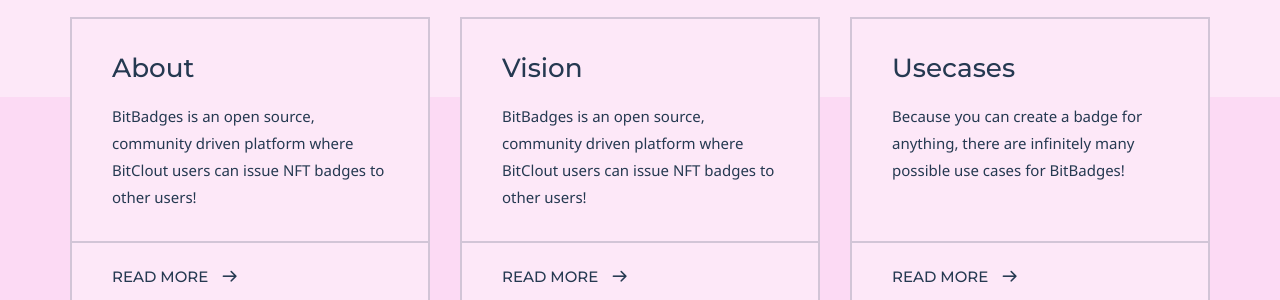
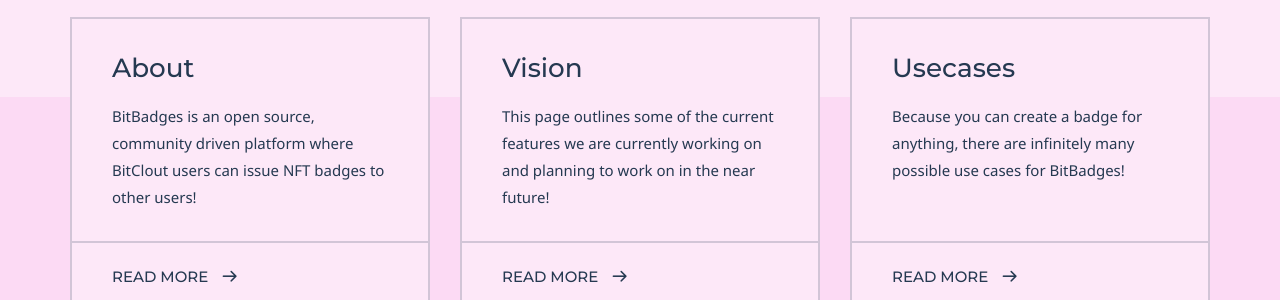
Before and after one commit to BitBadges/bitbadges.github.io, a Jekyll site: the page built from index.md, in a window 1280 px wide. Shown: the part 520-820 px from the top of the page. Built offline with Jekyll 4.4.1, drawn with Linux system fonts in a browser that asks for light colours; some web fonts are replaced.

Commit message:
Update index.md

```diff
--- a/index.md
+++ b/index.md
@@ -29,7 +29,7 @@ grid_navigation:
       cta: Read more
       url: 'https://bitbadges.github.io/about'
     - title: Vision
-      excerpt: BitBadges is an open source, community driven platform where BitClout users can issue NFT badges to other users!
+      excerpt: This page outlines some of the current features we are currently working on and planning to work on in the near future!
       cta: Read more
       url: 'https://bitbadges.github.io/vision'
     - title: Usecases
```
